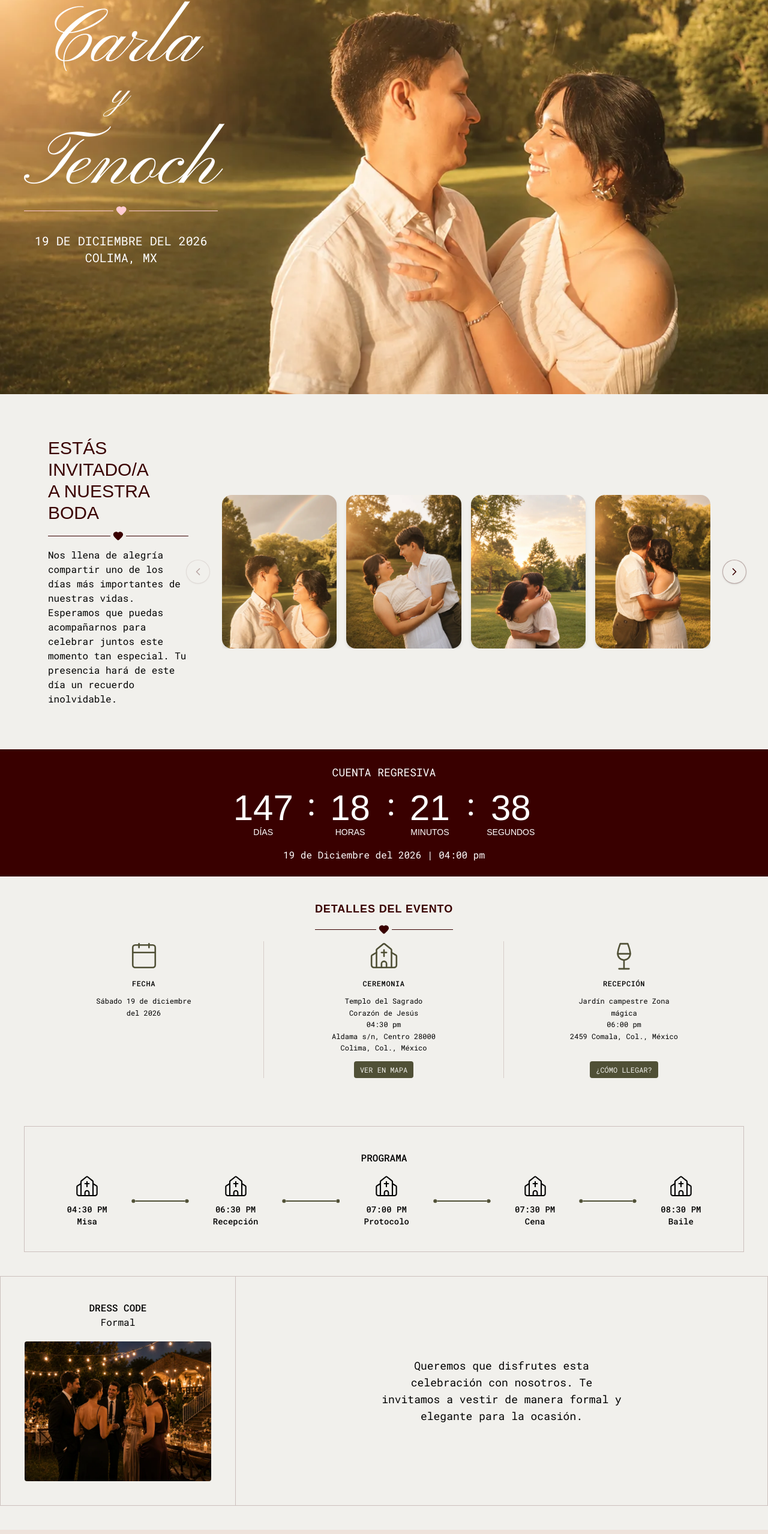
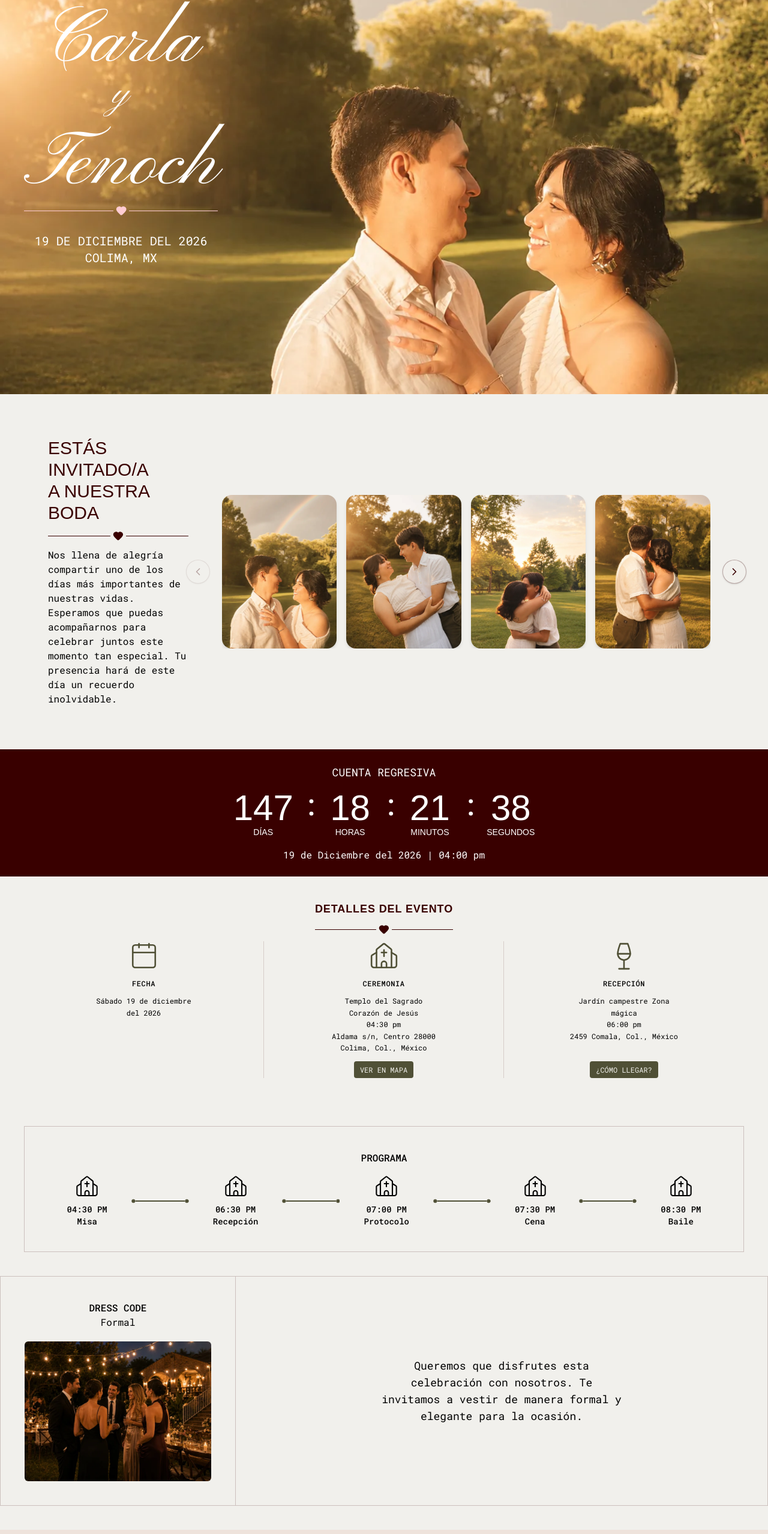
Before and after one commit to AlexRizo/carla-y-tenoch, an Astro site: page / in a window 1280 px wide. Shown: the part 240-2797 px from the top of the page at 60% size. Built offline with nearby package versions, Linux system fonts and the light colour scheme; Astro itself is replaced by a stand-in of ours; a web font is replaced by a local one.

Commit message:
minor changes

```diff
--- a/src/sections/DressCode.astro
+++ b/src/sections/DressCode.astro
@@ -13,7 +13,7 @@
         src="/images/dresscode.webp"
         alt="Código de vestimenta formal"
         width={500}
-        class="rounded mt-5"
+        class="rounded-md mt-5"
       />
     </article>
     <div class="p-10 flex items-center justify-center">
--- a/src/sections/Hero.astro
+++ b/src/sections/Hero.astro
@@ -3,7 +3,7 @@ import Divider from "@/components/common/Divider.astro";
 import { Heart } from "@lucide/astro";
 ---
 
-<section class="h-dvh bg-[url('/images/01-HOME.webp')] bg-cover bg-bottom">
+<section class="h-dvh bg-[url('/images/01-HOME.webp')] bg-cover bg-center">
   <div class="container mx-auto pl-10 h-full flex items-center">
     <article class="text-white w-min">
       <h1 class="font-title text-9xl flex flex-col text-center leading-0">
```
